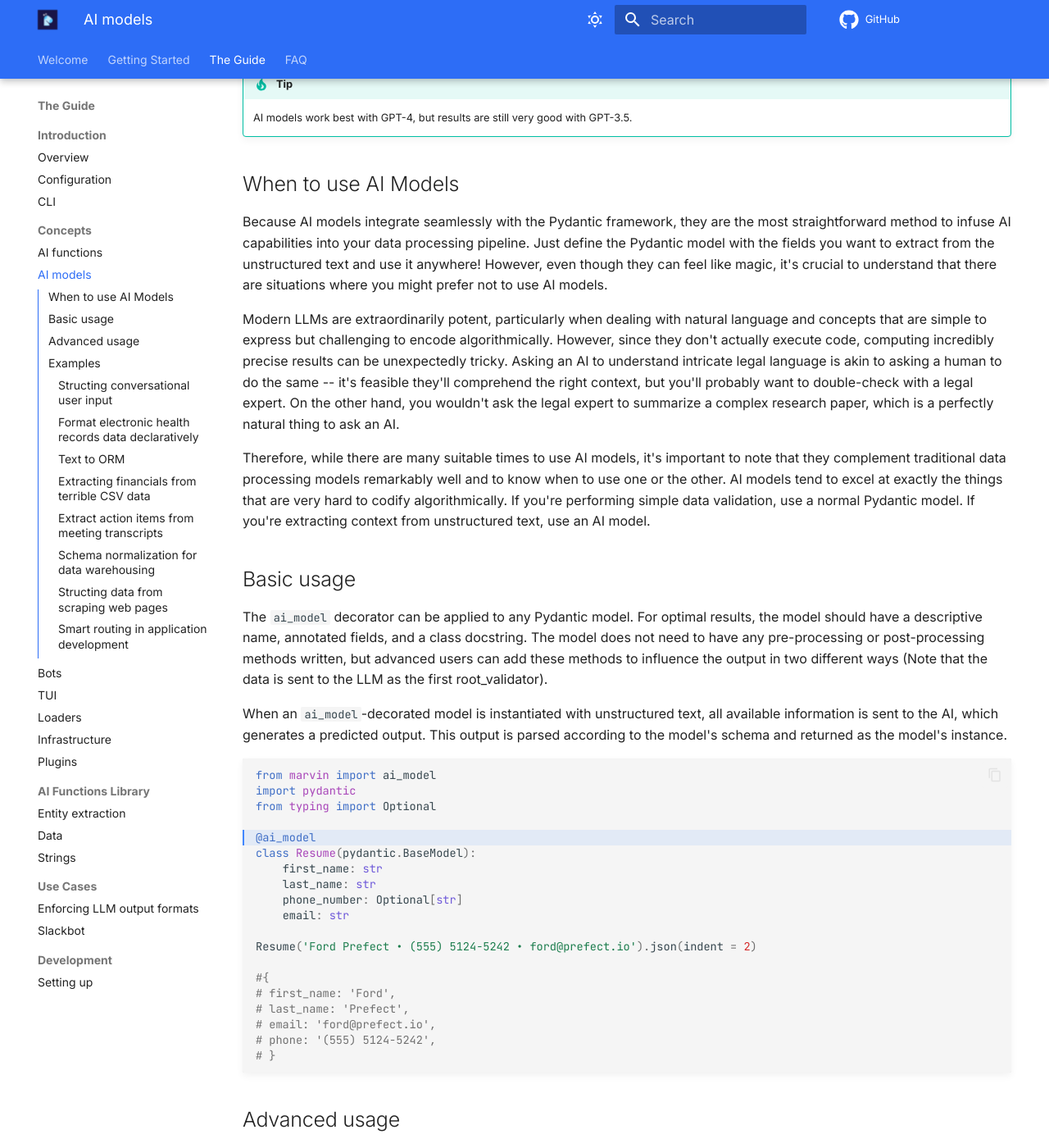
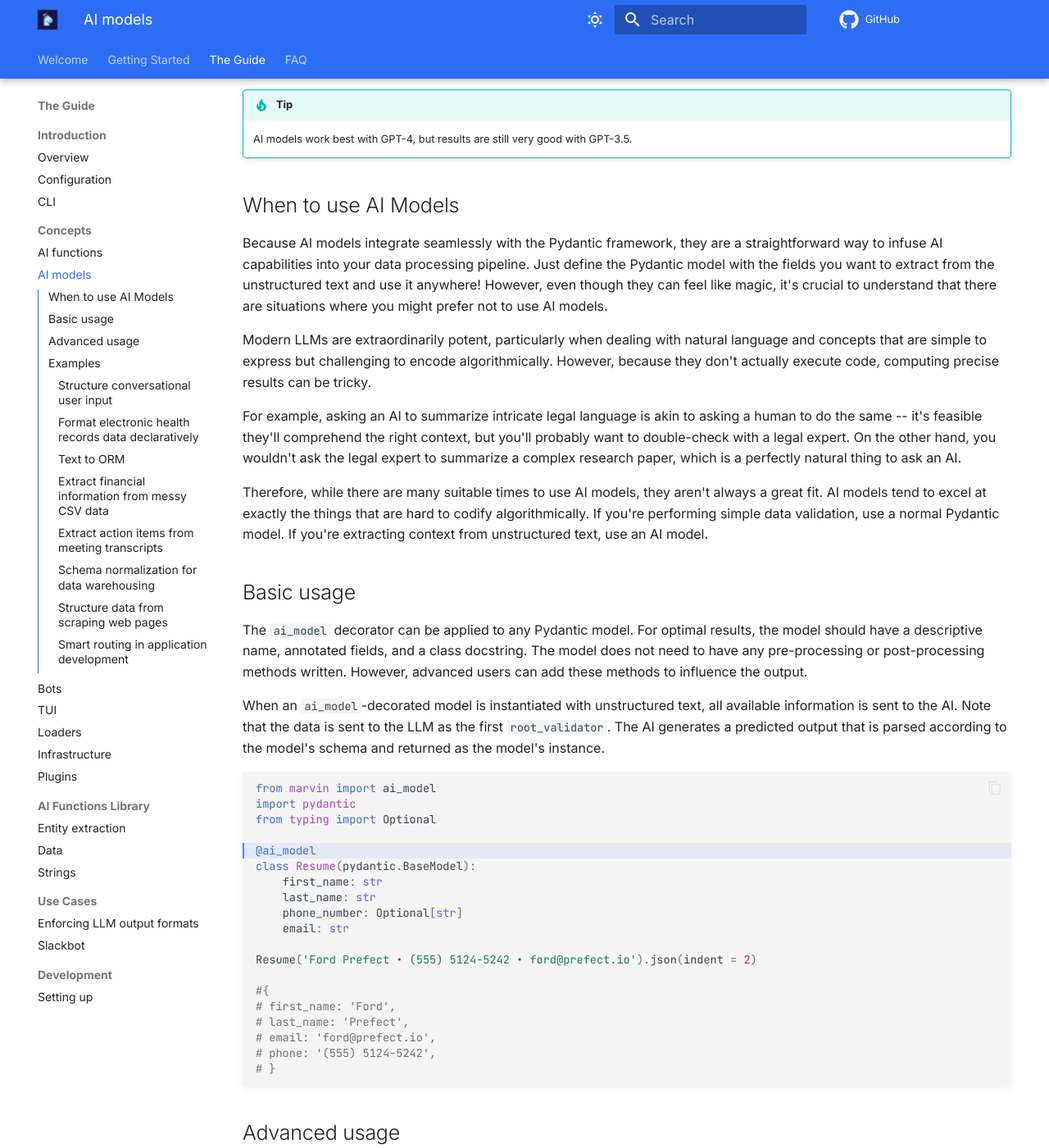
Before and after one commit to PrefectHQ/marvin, an MkDocs documentation site: the page built from docs/guide/concepts/ai_models.md, in a window 1280 px wide and 1400 px high, scrolled down 1661 px. Shown: the whole window at 82% size. Built offline with MkDocs 1.6.1 and Material for MkDocs 9.7.7, drawn with Linux system fonts in a browser that asks for light colours; comment, search, counter and statistics services are not loaded; some of the changed text lies outside the part shown.

Commit message:
clarify language in ai_models.md

````diff
--- a/docs/guide/concepts/ai_models.md
+++ b/docs/guide/concepts/ai_models.md
@@ -13,9 +13,9 @@
     🧙 Enhance your data schema with AI capabilities that would be difficult or impossible to implement manually
 
 
-AI models are Pydantic models that are defined locally but use AI to process their inputs. Like normal Pydantic models, AI models define a schema that data must comply with. Unlike normal Pydantic models, they can handle unstructured text and automatically convert it into structured, type-safe outputs without requiring any additional source code!
+AI models are Pydantic models that are defined locally and use AI to process their inputs at runtime. Like normal Pydantic models, AI models define a schema that data must comply with. Unlike normal Pydantic models, AI models can handle unstructured text and automatically convert it into structured, type-safe outputs without requiring any additional source code!
 
-With Marvin, you employ Pydantic to shape your data model as per usual and enhance your model with `@ai_model`. This imparts an extraordinary capability to your Pydantic model: the capacity to manage unstructured text.
+With Marvin, you use Pydantic to shape your data model as usual and enhance your model with `@ai_model`. This decorator imparts an extraordinary capability to your Pydantic model: the capabiliy to manage unstructured text.
 
 ```python hl_lines="5"
 from marvin import ai_model
@@ -43,17 +43,19 @@
 
 ## When to use AI Models
 
-Because AI models integrate seamlessly with the Pydantic framework, they are the most straightforward method to infuse AI capabilities into your data processing pipeline. Just define the Pydantic model with the fields you want to extract from the unstructured text and use it anywhere! However, even though they can feel like magic, it's crucial to understand that there are situations where you might prefer not to use AI models.
+Because AI models integrate seamlessly with the Pydantic framework, they are a straightforward way to infuse AI capabilities into your data processing pipeline. Just define the Pydantic model with the fields you want to extract from the unstructured text and use it anywhere! However, even though they can feel like magic, it's crucial to understand that there are situations where you might prefer not to use AI models.
 
-Modern LLMs are extraordinarily potent, particularly when dealing with natural language and concepts that are simple to express but challenging to encode algorithmically. However, since they don't actually execute code, computing incredibly precise results can be unexpectedly tricky. Asking an AI to understand intricate legal language is akin to asking a human to do the same -- it's feasible they'll comprehend the right context, but you'll probably want to double-check with a legal expert. On the other hand, you wouldn't ask the legal expert to summarize a complex research paper, which is a perfectly natural thing to ask an AI.
+Modern LLMs are extraordinarily potent, particularly when dealing with natural language and concepts that are simple to express but challenging to encode algorithmically. However, because they don't actually execute code, computing precise results can be tricky.
 
-Therefore, while there are many suitable times to use AI models, it's important to note that they complement traditional data processing models remarkably well and to know when to use one or the other. AI models tend to excel at exactly the things that are very hard to codify algorithmically. If you're performing simple data validation, use a normal Pydantic model. If you're extracting context from unstructured text, use an AI model.
+For example, asking an AI to summarize intricate legal language is akin to asking a human to do the same -- it's feasible they'll comprehend the right context, but you'll probably want to double-check with a legal expert. On the other hand, you wouldn't ask the legal expert to summarize a complex research paper, which is a perfectly natural thing to ask an AI.
+
+Therefore, while there are many suitable times to use AI models, they aren't always a great fit. AI models tend to excel at exactly the things that are hard to codify algorithmically. If you're performing simple data validation, use a normal Pydantic model. If you're extracting context from unstructured text, use an AI model.
 
 ## Basic usage
 
-The `ai_model` decorator can be applied to any Pydantic model. For optimal results, the model should have a descriptive name, annotated fields, and a class docstring. The model does not need to have any pre-processing or post-processing methods written, but advanced users can add these methods to influence the output in two different ways (Note that the data is sent to the LLM as the first root_validator).
+The `ai_model` decorator can be applied to any Pydantic model. For optimal results, the model should have a descriptive name, annotated fields, and a class docstring. The model does not need to have any pre-processing or post-processing methods written. However, advanced users can add these methods to influence the output.
 
-When an `ai_model`-decorated model is instantiated with unstructured text, all available information is sent to the AI, which generates a predicted output. This output is parsed according to the model's schema and returned as the model's instance.
+When an `ai_model`-decorated model is instantiated with unstructured text, all available information is sent to the AI. Note that the data is sent to the LLM as the first `root_validator`. The AI generates a predicted output that is parsed according to the model's schema and returned as the model's instance.
 
 ```python hl_lines="5"
 from marvin import ai_model
@@ -94,7 +96,7 @@
 
 ## Examples
 
-### Structing conversational user input
+### Structure conversational user input
 
 ```python
 from marvin import ai_model
@@ -305,7 +307,7 @@
 #     ('last_purchase_date__lte', '2023-04-11'))>
 ```
 
-### Extracting financials from terrible CSV data
+### Extract financial information from messy CSV data
 
 ```python
 from datetime import date
@@ -439,7 +441,7 @@
 # }
 ```
 
-### Structing data from scraping web pages
+### Structure data from scraping web pages
 
 ```python
 from marvin import ai_model
````
